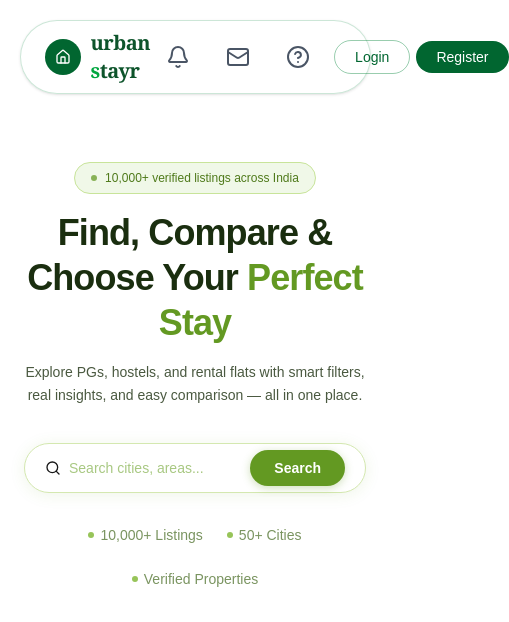
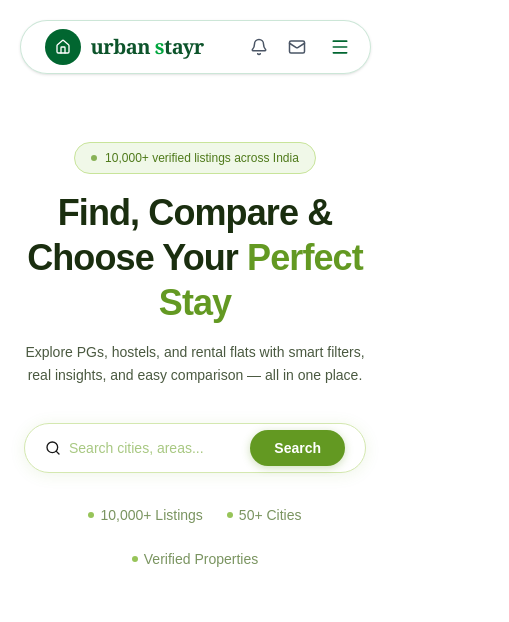
Before and after one commit to Nishchal05/urbanstayr, a Next.js app: page / in a window 390 px wide. Shown: the top 622 px of the page, 509 px wide, since content can reach past the window. Built offline with nearby package versions, Linux system fonts and the light colour scheme.

Commit message:
make navbar resposive

```diff
--- a/app/_component/Navbar.tsx
+++ b/app/_component/Navbar.tsx
@@ -1,11 +1,19 @@
-import { Bell, CircleQuestionMark, Home, Mail } from "lucide-react";
+"use client";
+
+import { Bell, CircleQuestionMark, Home, Mail, Menu, X } from "lucide-react";
 import Link from "next/link";
+import { useState } from "react";
+
 export default function Navbar() {
+  const [menuOpen, setMenuOpen] = useState(false);
+
   return (
-    <nav className="w-[90%] max-w-[900px] mx-auto my-5 bg-white/70 backdrop-blur-lg border border-green-700/20 rounded-full flex justify-between items-center pl-6 pr-2 py-2 shadow-sm">
+    <>
+      {/* Main Navbar */}
+      <nav className="w-[90%] max-w-[900px] mx-auto my-5 bg-white/70 backdrop-blur-lg border border-green-700/20 rounded-full flex justify-between items-center pl-6 pr-2 py-2 shadow-sm relative z-50">
 
         {/* Brand */}
-      <a href="#" className="flex items-center gap-2.5 no-underline">
+        <a href="/" className="flex items-center gap-2.5 no-underline flex-shrink-0">
           <div className="w-9 h-9 bg-green-800 rounded-full flex items-center justify-center flex-shrink-0">
             <Home size={16} color="white" />
           </div>
@@ -13,34 +21,79 @@ export default function Navbar() {
             urban <span className="text-green-600">s</span>tayr
           </span>
         </a>
-      <div className="flex items-center gap-1">
 
+        {/* Desktop Right Section */}
+        <div className="hidden md:flex items-center gap-1">
+          {[
+            { icon: <Bell size={18} />, label: "Notifications" },
+            { icon: <Mail size={18} />, label: "Messages" },
+            { icon: <CircleQuestionMark size={18} />, label: "Help" },
+          ].map(({ icon, label }) => (
             <button
+              key={label}
               className="relative group text-sm text-gray-600 hover:text-green-900 hover:bg-green-600/10 px-4 py-1.5 rounded-full transition-colors cursor-pointer"
             >
-            <span className="absolute -bottom-8 left-1/2 -translate-x-1/2 whitespace-nowrap rounded-md bg-green-800 px-4 py-2 text-xs text-white opacity-0 group-hover:opacity-100 transition-opacity">Messages</span>
-            <Bell/>
+              <span className="absolute -bottom-9 left-1/2 -translate-x-1/2 whitespace-nowrap rounded-md bg-green-800 px-3 py-1.5 text-xs text-white opacity-0 group-hover:opacity-100 transition-opacity pointer-events-none">
+                {label}
+              </span>
+              {icon}
             </button>
-          <button
-            className="relative group text-sm text-gray-600 hover:text-green-900 hover:bg-green-600/10 px-4 py-1.5 rounded-full transition-colors cursor-pointer"
-          >
-            <span className="absolute -bottom-8 left-1/2 -translate-x-1/2 whitespace-nowrap rounded-md bg-green-800 px-4 py-2 text-xs text-white opacity-0 group-hover:opacity-100 transition-opacity">Messages</span>
-            <Mail/>
-          </button>
-          <button
-            className="relative group text-sm text-gray-600 hover:text-green-900 hover:bg-green-600/10 px-4 py-1.5 rounded-full transition-colors cursor-pointer"
-          >
-            <span className="absolute -bottom-8 left-1/2 -translate-x-1/2 whitespace-nowrap rounded-md bg-green-800 px-4 py-2 text-xs text-white opacity-0 group-hover:opacity-100 transition-opacity">Messages</span>
-           <CircleQuestionMark/>
-          </button>
+          ))}
+
           <button className="text-sm font-medium text-green-800 border border-green-700/40 hover:bg-green-600/10 px-5 py-1.5 rounded-full transition-colors ml-1 cursor-pointer">
             <Link href="/Login">Login</Link>
           </button>
-
           <button className="text-sm font-medium text-white bg-green-800 hover:bg-green-900 px-5 py-1.5 rounded-full transition-colors ml-0.5 cursor-pointer">
             <Link href="/Signup">Register</Link>
           </button>
         </div>
+
+        {/* Mobile: icon buttons + hamburger */}
+        <div className="flex md:hidden items-center gap-1 pr-1">
+          <button className="relative group text-gray-600 hover:text-green-900 hover:bg-green-600/10 p-2 rounded-full transition-colors">
+            <Bell size={18} />
+          </button>
+          <button className="relative group text-gray-600 hover:text-green-900 hover:bg-green-600/10 p-2 rounded-full transition-colors">
+            <Mail size={18} />
+          </button>
+          <button
+            onClick={() => setMenuOpen(!menuOpen)}
+            className="text-green-800 hover:bg-green-600/10 p-2 rounded-full transition-colors ml-1"
+            aria-label="Toggle menu"
+          >
+            {menuOpen ? <X size={20} /> : <Menu size={20} />}
+          </button>
+        </div>
       </nav>
+
+      {/* Mobile Dropdown Menu */}
+      {menuOpen && (
+        <div className="md:hidden w-[90%] max-w-[900px] mx-auto -mt-3 bg-white/90 backdrop-blur-lg border border-green-700/20 rounded-2xl shadow-md z-40 relative overflow-hidden">
+          <div className="flex flex-col px-5 py-4 gap-2">
+            <button className="flex items-center gap-3 text-sm text-gray-600 hover:text-green-900 hover:bg-green-50 px-3 py-2.5 rounded-xl transition-colors text-left w-full">
+              <CircleQuestionMark size={17} className="text-green-700" />
+              <span>Help & Support</span>
+            </button>
+
+            <div className="h-px bg-gray-100 my-1" />
+
+            <Link
+              href="/Login"
+              onClick={() => setMenuOpen(false)}
+              className="flex items-center justify-center text-sm font-medium text-green-800 border border-green-700/40 hover:bg-green-600/10 px-5 py-2.5 rounded-full transition-colors"
+            >
+              Login
+            </Link>
+            <Link
+              href="/Signup"
+              onClick={() => setMenuOpen(false)}
+              className="flex items-center justify-center text-sm font-medium text-white bg-green-800 hover:bg-green-900 px-5 py-2.5 rounded-full transition-colors"
+            >
+              Register
+            </Link>
+          </div>
+        </div>
+      )}
+    </>
   );
 }
```
Lines whose indentation alone changed are shown as unchanged.
